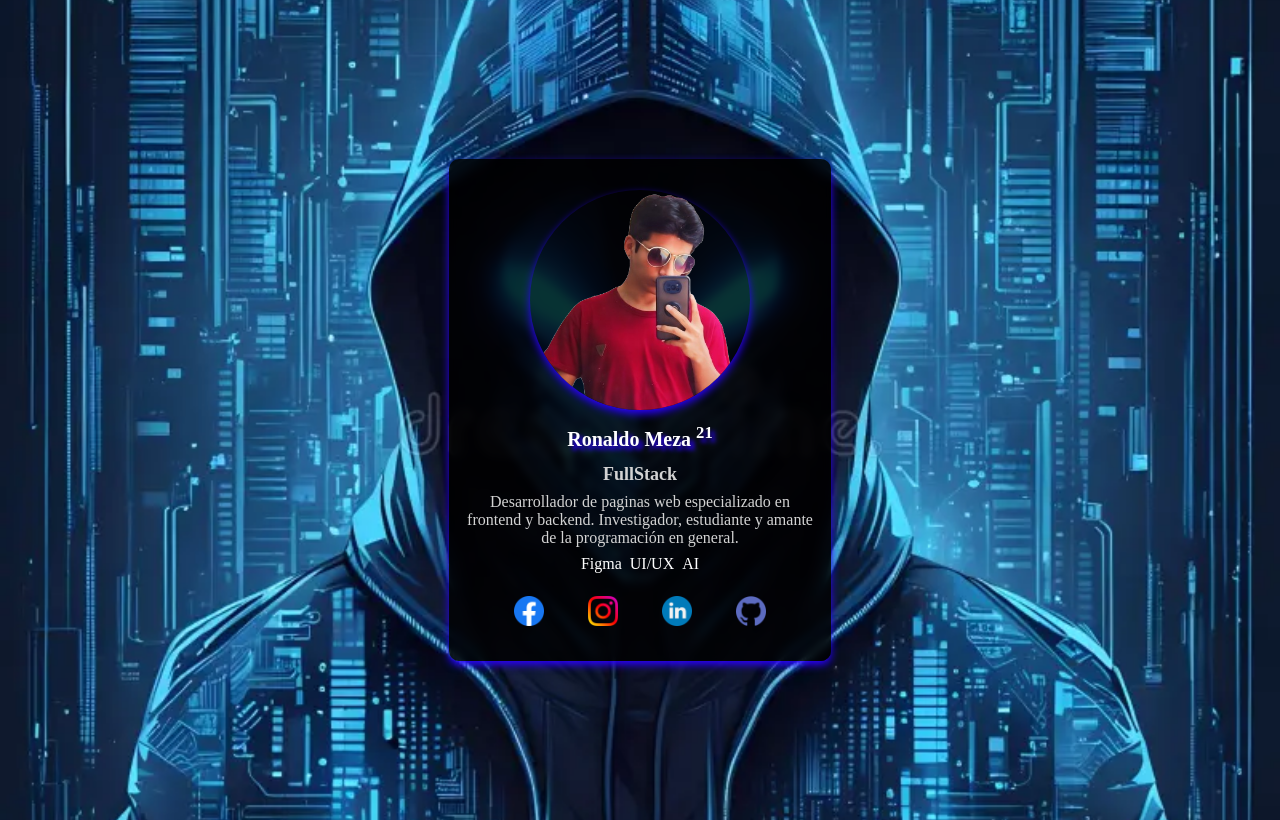
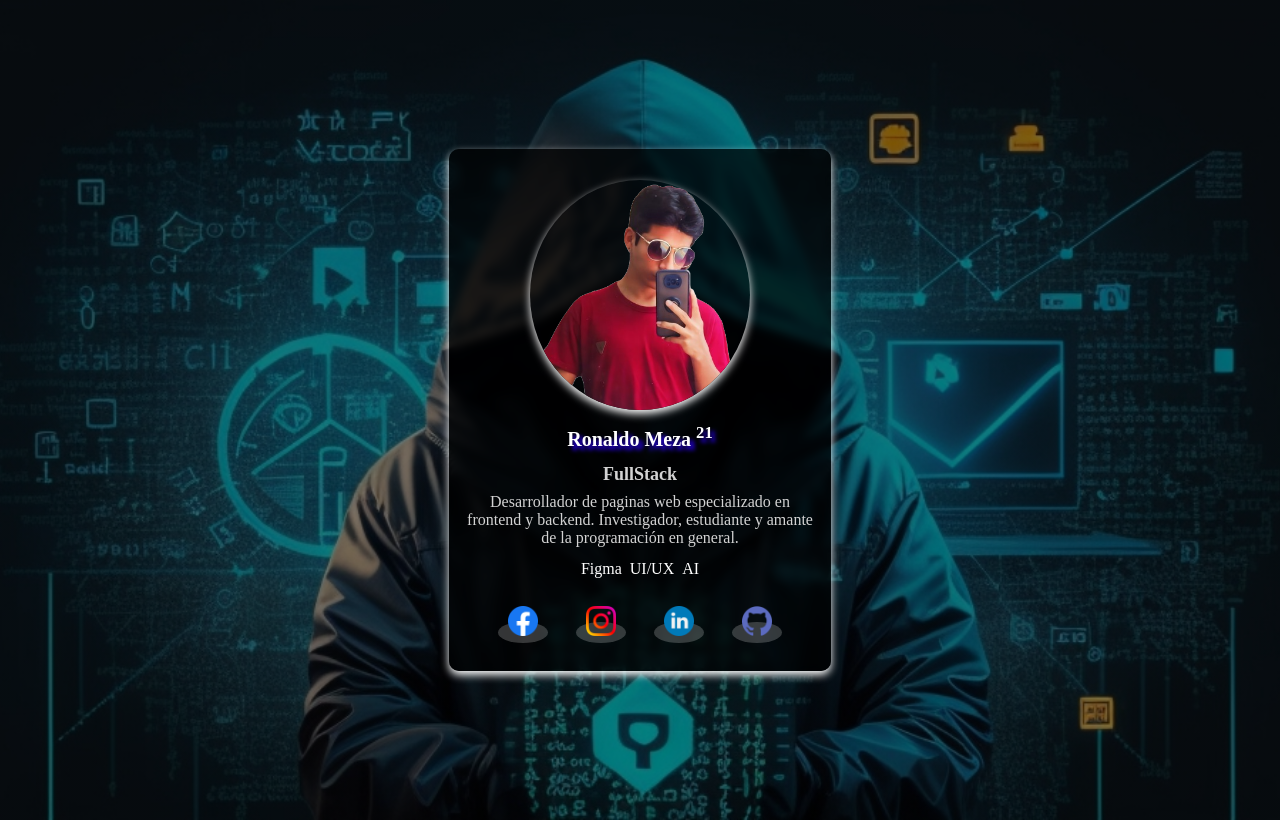
Before and after one commit to RonaldoKaizen/My-web-card, a plain HTML site: page index.html in a window 1280 px wide. Drawn offline with Linux system fonts and the light colour scheme.

Commit message:
modificado1

```diff
--- a/css/index.css
+++ b/css/index.css
@@ -1,4 +1,5 @@
 *{
+
     color: rgb(255, 255, 255);
 
 }
@@ -6,8 +7,11 @@
 body {
 
     padding: 0;
-    margin: 010px;
-    background-image: url("../img/hack1.png");
+    margin: 10px;
+
+    --opacidad-negro: 0.5;
+    background-image: linear-gradient(rgba(0, 0, 0, var(--opacidad-negro)), rgba(0, 0, 0, var(--opacidad-negro))), url("../img/hacker4.png");
+
     background-size: cover;
     background-position: center center ;
     height: 100vh;
@@ -15,6 +19,7 @@ body {
     align-items: center;
     justify-content: center;
 }
+
 
 main {
     display: flex;
@@ -24,8 +29,8 @@ main {
     max-width: 350px;
     padding: 16px;
     border-radius: 10px;
-    background-color: rgba(0, 0, 0, 0.8);
-    box-shadow: 0 4px 8px 0 rgb(43, 0, 255);
+    background-color: rgba(0, 0, 0, 0.7);
+    box-shadow: 0px 4px 8px 0 rgb(255, 255, 255);
     backdrop-filter: blur(4px);
     text-align: center;
 }
@@ -33,9 +38,9 @@ main {
 .foto {
     margin: 15px 0px 0px 0px;
     width: 220px;
-    height: 220px;
+    height: 230px;
     border-radius: 50%;
-    box-shadow: 0 4px 8px 0 rgb(43, 0, 255);
+    box-shadow: 0 4px 8px 0 rgb(255, 255, 255);
 }
 
 h1 {
@@ -55,7 +60,7 @@ p {
 }
 .mejoras {
     padding: 0;
-    margin: 0;
+    margin: 5px 0px;
     list-style: none;
     display: flex;
     flex-wrap: wrap;
@@ -80,20 +85,22 @@ p {
     margin: 0;
 
 }
-.redes a{
-    margin: 8px;
-    padding: 0px 10px;
+.redes .link{
+    margin: 10px;
+    padding: 0px 10px 4px 10px;
     text-decoration: none;
 
-    border-radius: 5px;
-    color: black;
+    border-radius: 50%;
+
     font-weight: 700;
-    transition: box-shadow 0.25s, filter 0.25s;
 
 
+    background-color: rgb(255, 255, 255, 0.2);
+    &:hover {
+        font-size: 100%;
+        background-color: rgba(255, 255, 255, 0.4);
+        transition: 0.8s;
+
+    }
 
 }
-
-.link:hover {
-    font-size: 120%;
-}
--- a/index.html
+++ b/index.html
@@ -4,7 +4,8 @@
     <meta charset="UTF-8">
     <meta name="viewport" content="width=device-width, initial-scale=1.0">
     <link rel="stylesheet" href="css/index.css">
-    <title>Document</title>
+    <link rel="icon" href="img/logo2.png" type="image/x-icon">
+    <title>Ronaldo - Tarjeta_Web</title>
 </head>
 <body>
     <main>
@@ -18,11 +19,13 @@
             <li class="habilidades">UI/UX</li>
             <li class="habilidades">AI</li>
         </ul>
+
         <ul class="links">
-            <li class="redes"><a target="_blank" href="https://www.facebook.com/ronaldo.netkaizen"><img class="link" width="30" height="30" src="./img/facebook.png" alt="facebook"></a></li>
-            <li class="redes"><a target="_blank" href="https://www.instagram.com/ronaldokaizen0512/"><img class="link"  width="30" height="30" src="./img/instagram.png" alt="instagram"></a></li>
-            <li class="redes"><a target="_blank" href="https://www.linkedin.com/in/ronaldo-meza-pastrana/"><img class="link" width="30" height="30" src="./img/linkedin.png" alt="linkedin"></a></li>
-            <li class="redes"><a target="_blank" href="https://github.com/RonaldoKaizen"><img class="link" width="30" height="30" src="./img/github.png" alt="github"></a></li>
+
+            <li class="redes"><a class="link" target="_blank" href="https://www.facebook.com/ronaldo.netkaizen"><img width="30" height="30" src="./img/facebook.png" alt="facebook"></a></li>
+            <li class="redes"><a class="link" target="_blank" href="https://www.instagram.com/ronaldokaizen0512/"><img width="30" height="30" src="./img/instagram.png" alt="instagram"></a></li>
+            <li class="redes"><a class="link" target="_blank" href="https://www.linkedin.com/in/ronaldo-meza-pastrana/"><img width="30" height="30" src="./img/linkedin.png" alt="linkedin"></a></li>
+            <li class="redes"><a class="link" target="_blank" href="https://github.com/RonaldoKaizen"><img width="30" height="30" src="./img/github.png" alt="github"></a></li>
         </ul>
 
 
```
Also changed, not shown: img/hack2.png (added), img/hacker3.png (added), img/hacker4.png (added), img/logo2.png (added).
